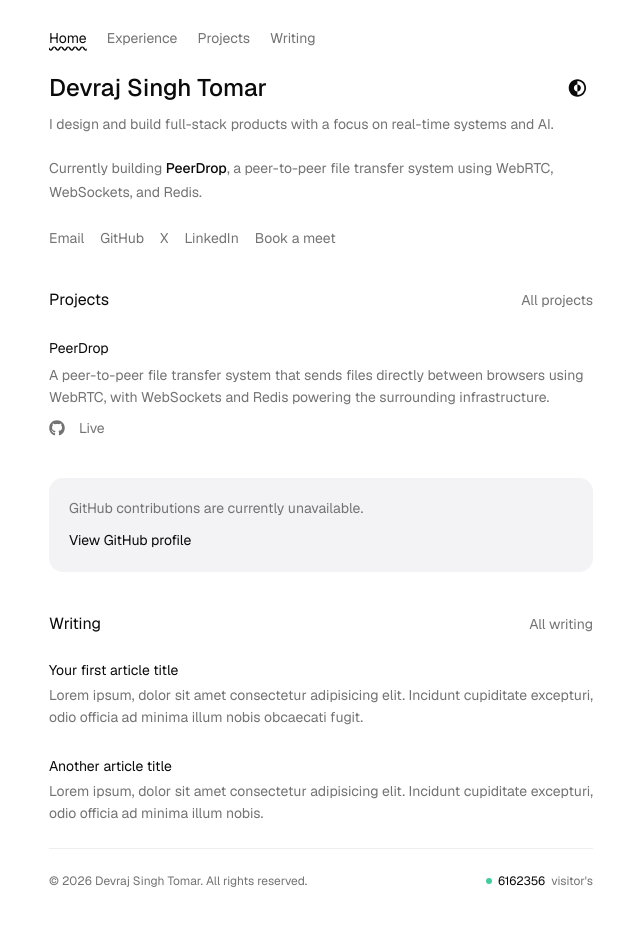
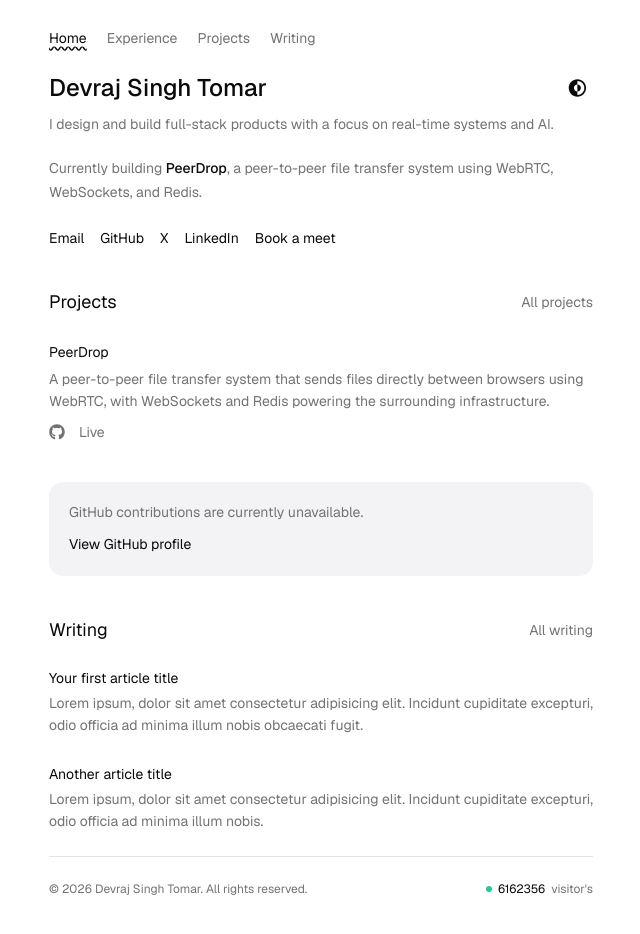
Before and after one commit to Devraj-singh-tomar/devraj-portfolio, a Next.js app: page / in a window 1280 px wide. Shown: the top 934 px of the page, without its empty margins (319-959 px from the left). Built offline with nearby package versions, Linux system fonts and the light colour scheme.

Commit message:
refactor: remove unused dependencies and improve component styling

```diff
--- a/package.json
+++ b/package.json
@@ -12,7 +12,6 @@
     "@base-ui/react": "^1.8.0",
     "class-variance-authority": "^0.7.1",
     "cn": "^0.4.0",
-    "lucide-react": "^1.52.0",
     "next": "16.3.8",
     "next-themes": "^0.4.6",
     "react": "19.2.8",
--- a/src/components/footer.tsx
+++ b/src/components/footer.tsx
@@ -4,7 +4,7 @@ export default function Footer() {
   const year = new Date().getFullYear();
 
   return (
-    <footer className="flex flex-col items-center gap-3 py-6 text-xs text-muted-foreground sm:flex-row sm:items-center sm:justify-between border-t border-border/60 ">
+    <footer className="flex flex-col items-center gap-3 py-6 text-xs text-muted-foreground sm:flex-row sm:items-center sm:justify-between border-t border-border ">
       <p>
         © {year} {siteConfig.name}. All rights reserved.
       </p>
--- a/src/components/github/contribution-footer.tsx
+++ b/src/components/github/contribution-footer.tsx
@@ -1,9 +1,9 @@
 "use client";
 
 import { useState } from "react";
-import { ChevronDown, ExternalLink, GitPullRequest } from "lucide-react";
-
 import type { OpenSourceRepository } from "@/lib/github-contributions";
+import { BiChevronDown, BiGitPullRequest } from "react-icons/bi";
+import { HiExternalLink } from "react-icons/hi";
 
 type ContributionFooterProps = {
   repositories: OpenSourceRepository[];
@@ -35,7 +35,7 @@ export function ContributionFooter({
   }
 
   return (
-    <section className="mt-3 overflow-hidden rounded-xl bg-github-footer-background py-2 px-4">
+    <section className="mt-3 overflow-hidden rounded-xl bg-github-footer-background p-1.5 sm:p-2">
       {/* Main disclosure */}
       <button
         type="button"
@@ -66,7 +66,7 @@ export function ContributionFooter({
           </span>
 
           <span className="flex size-8 items-center justify-center rounded-full border border-border text-muted-foreground hover:text-foreground">
-            <ChevronDown
+            <BiChevronDown
               className={`size-4 transition-transform duration-200 ${
                 isOpen ? "rotate-180" : ""
               }`}
@@ -77,7 +77,7 @@ export function ContributionFooter({
 
       {/* Expanded repository panel */}
       {isOpen && (
-        <div className="mt-4 border-t border-border pt-3">
+        <div className="mt-2 border-t border-border">
           {repositories.length === 0 ? (
             <div className="py-6 text-sm text-muted-foreground">
               No public external pull requests were found for this year.
@@ -91,7 +91,7 @@ export function ContributionFooter({
               </a>
             </div>
           ) : (
-            <div className="divide- divide-border">
+            <div className="">
               {repositories.map((repository) => {
                 const repositoryExpanded = expandedRepositories.has(
                   repository.fullName,
@@ -104,10 +104,10 @@ export function ContributionFooter({
                       type="button"
                       onClick={() => toggleRepository(repository.fullName)}
                       aria-expanded={repositoryExpanded}
-                      className="flex w-full items-center gap-3 rounded-xl px-2 py-3 text-left transition-colors hover:bg-muted/50"
+                      className="flex w-full items-center gap-3 rounded-xl px-2 py-3 text-left"
                     >
-                      <span className="flex size-9 shrink-0 items-center justify-center rounded-full bg-muted text-muted-foreground">
-                        <GitPullRequest className="size-4" />
+                      <span className="flex size-7 shrink-0 items-center justify-center rounded-full bg-muted text-muted-foreground">
+                        <BiGitPullRequest className="size-4" />
                       </span>
 
                       <span className="min-w-0 flex-1">
@@ -125,7 +125,7 @@ export function ContributionFooter({
                         {repository.pullRequestCount === 1 ? "PR" : "PRs"}
                       </span>
 
-                      <ChevronDown
+                      <BiChevronDown
                         className={`size-4 shrink-0 text-muted-foreground transition-transform duration-200 ${
                           repositoryExpanded ? "rotate-180" : ""
                         }`}
@@ -134,7 +134,7 @@ export function ContributionFooter({
 
                     {/* Nested pull requests */}
                     {repositoryExpanded && (
-                      <div className="pb-3">
+                      <div className="pb-2">
                         <div className="space-y-1">
                           {repository.pullRequests.map((pr) => {
                             const status = pr.merged
@@ -155,14 +155,14 @@ export function ContributionFooter({
                                 href={pr.href}
                                 target="_blank"
                                 rel="noopener noreferrer"
-                                className="group flex items-start gap-3 rounded-xl px-2 py-2 transition-colors hover:bg-muted/40"
+                                className="group flex items-start gap-3 rounded-xl px-2 py-2"
                               >
                                 <span className="mt-0.5 shrink-0 font-mono text-xs text-muted-foreground">
                                   #{pr.number}
                                 </span>
 
                                 <span className="min-w-0 flex-1">
-                                  <span className="block text-sm leading-5 text-foreground transition-colors">
+                                  <span className="block text-sm leading-5 text-foreground transition-colors group-hover:underline decoration-wavy underline-offset-[2.5px]">
                                     {pr.title}
                                   </span>
 
@@ -173,7 +173,7 @@ export function ContributionFooter({
                                   </span>
                                 </span>
 
-                                <ExternalLink className="mt-1 size-3.5 shrink-0 text-muted-foreground opacity-0 transition-opacity group-hover:opacity-100" />
+                                <HiExternalLink className="mt-1 size-3.5 shrink-0 text-muted-foreground opacity-0 transition-opacity group-hover:opacity-100" />
                               </a>
                             );
                           })}
--- a/src/components/github/contribution-grid.tsx
+++ b/src/components/github/contribution-grid.tsx
@@ -43,7 +43,7 @@ export function ContributionGrid({
       className="scrollbar-none w-full overflow-x-scroll pb-1"
       aria-label={`GitHub contributions for ${year}`}
     >
-      <div className="flex w-max gap-[3px]">
+      <div className="flex w-max gap-0.75">
         {weeks.map((week, weekIndex) => {
           const daysByWeekday = new Map(
             week.contributionDays.map((day) => [day.weekday, day] as const),
@@ -96,7 +96,7 @@ export function ContributionGrid({
                   <Tooltip key={day.date}>
                     <TooltipTrigger
                       aria-label={`${countLabel} on ${dateLabel}`}
-                      className={`${contributionColors[day.contributionLevel] ?? contributionColors.NONE} block size-[clamp(9px,1.7vw,12px)] cursor-default rounded-full border-0 p-0 transition-opacity hover:opacity-75`}
+                      className={`${contributionColors[day.contributionLevel] ?? contributionColors.NONE} block size-[clamp(9px,1.7vw,12px)] cursor-default rounded border-0 p-0 transition-opacity hover:opacity-75`}
                       style={{
                         backgroundColor:
                           contributionColors[day.contributionLevel] ??
--- a/src/components/projects/projects-section.tsx
+++ b/src/components/projects/projects-section.tsx
@@ -8,7 +8,7 @@ export function ProjectsSection() {
   return (
     <section>
       <div className="mb-6 flex items-center justify-between">
-        <h2 className="text-base font-normal">Projects</h2>
+        <h2 className="text-lg font-normal">Projects</h2>
 
         <Link
           href="/projects"
--- a/src/components/social-links.tsx
+++ b/src/components/social-links.tsx
@@ -1,8 +1,8 @@
 "use client";
 
 import { siteConfig } from "@/config/site";
-import { CopyIcon } from "lucide-react";
 import Link from "next/link";
+import { BiCopy } from "react-icons/bi";
 import { Tooltip, TooltipContent, TooltipTrigger } from "./ui/tooltip";
 
 const socialLinks = [
@@ -28,7 +28,7 @@ export default function SocialLinks() {
   return (
     <footer className="flex gap-4 pt-6">
       <Tooltip>
-        <TooltipTrigger className="text-muted-foreground text-sm hover:text-foreground hover:underline underline-offset-[2.5px] decoration-wavy">
+        <TooltipTrigger className="text-foreground text-sm hover:underline underline-offset-[2.5px] decoration-wavy">
           Email
         </TooltipTrigger>
 
@@ -42,7 +42,7 @@ export default function SocialLinks() {
             onClick={() => navigator.clipboard.writeText(siteConfig.email)}
             className="cursor-pointer"
           >
-            <CopyIcon className="size-3.5" />
+            <BiCopy className="size-3.5" />
           </button>
         </TooltipContent>
       </Tooltip>
@@ -56,7 +56,7 @@ export default function SocialLinks() {
             rel="noopener noreferrer"
             key={name}
             href={href}
-            className={`text-muted-foreground text-sm hover:text-foreground hover:underline underline-offset-[2.5px] decoration-wavy `}
+            className={`text-foreground text-sm hover:underline underline-offset-[2.5px] decoration-wavy `}
           >
             {name}
           </Link>
--- a/src/components/writing/writing-section.tsx
+++ b/src/components/writing/writing-section.tsx
@@ -8,7 +8,7 @@ export function WritingSection() {
   return (
     <section>
       <div className="mb-6 flex items-center justify-between">
-        <h2 className="text-base font-normal">Writing</h2>
+        <h2 className="text-lg font-normal">Writing</h2>
 
         <Link
           href="/writing"
```
Also changed, not shown: 1 other file (tests, documents, lock files or other folders).
